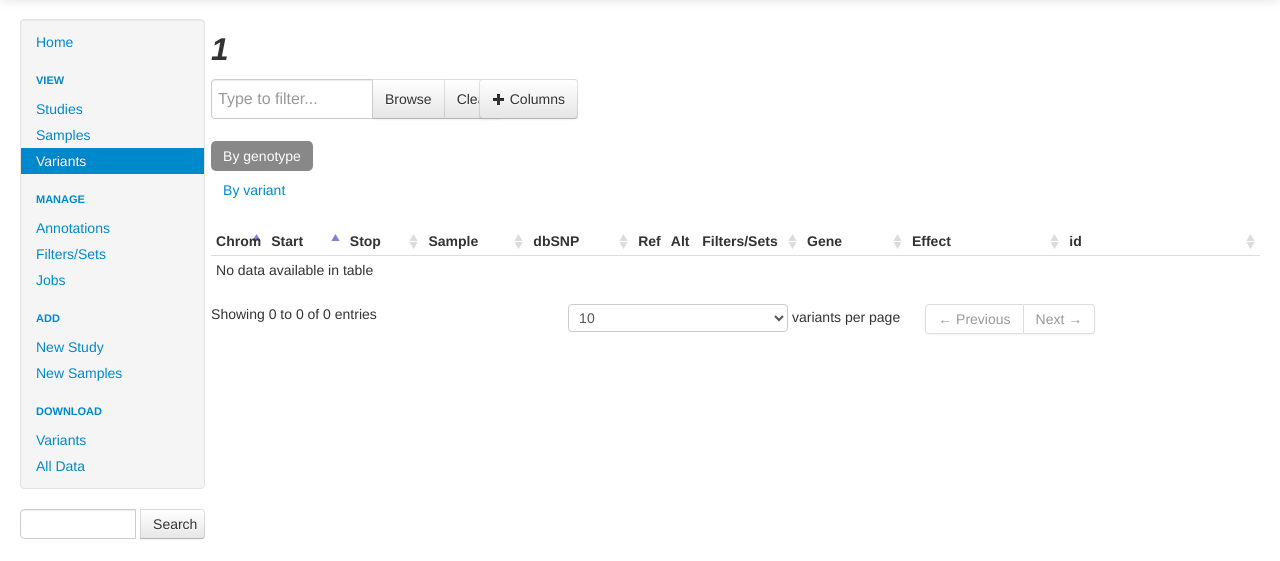
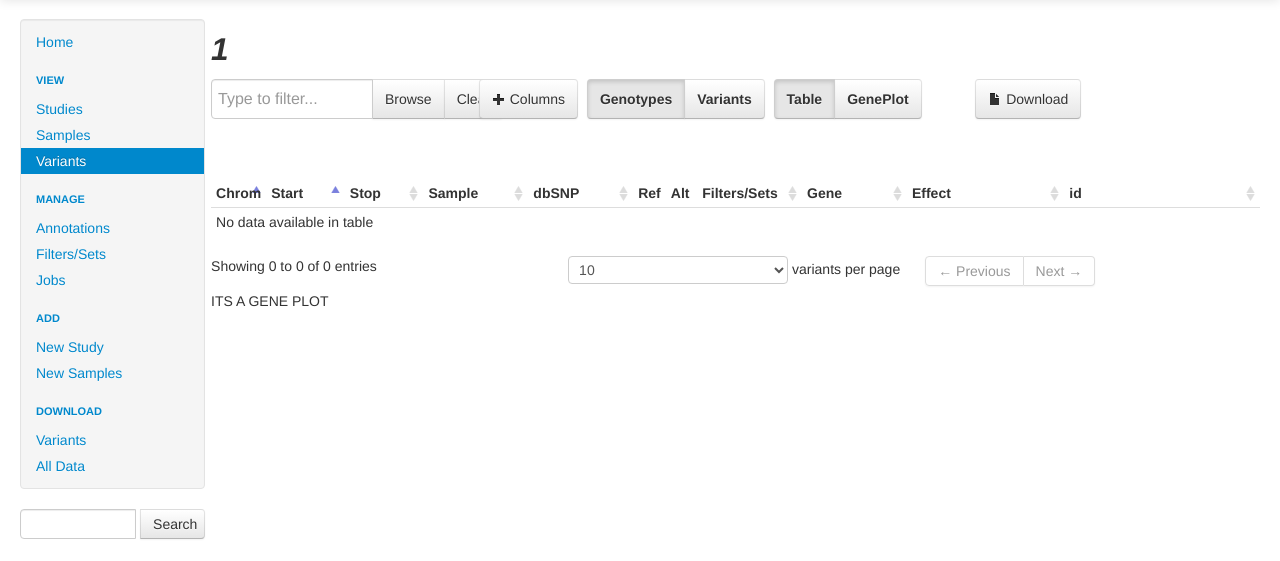
Before and after one commit to nkrumm/gauss, a Flask app: page /variants/1 in a window 1280 px wide. Shown: the part 41-602 px from the top of the page. Run offline with Flask 2, Linux system fonts and the light colour scheme; data that the repository does not hold is empty; some libraries are stand-ins or nearby versions.

Commit message:
remade single-line toolbar using radio buttons and implemented Table/GenePlot panel switching

```diff
--- a/code/templates/view_variants.html
+++ b/code/templates/view_variants.html
@@ -14,9 +14,11 @@
 	<script src="/static/datatables/datatables.view_variants_specific.js"></script>
 
 	<style>
+
 	.toolbar-pills .active a,
 	.toolbar-pills .active a:hover {background-color: #888888;}
 	.toolbar-btn {height: 40px !important}
+
 	.select-menu-item {
 		display: table-cell;
 		padding-right: 8px;
@@ -26,13 +28,16 @@
 		padding-left: 8px !important;
 
 	}
+	.variant_table {
+		padding-top: 20px;
+	}
 	</style>
 	<script>
 	function build_toolbar(){
-		html_str = '<div class="span2"><ul class="nav nav-pills toolbar-pills">';
-		html_str += '<li id="genotype_pill" class="active"><a href="#" onClick="toggle_grouping(\'genotype\')">By genotype</a></li>';
-		html_str += '<li id="variant_pill"><a href="#" onClick="toggle_grouping(\'variant\')">By variant</a></li></ul></div>';
-		html_str += '<div id="set_labels" class="span10"></div>'
+		//html_str = '<div class="span2">';//<ul class="nav nav-pills toolbar-pills">';
+		//html_str += '<li id="genotype_pill" class="active"><a href="#" onClick="toggle_grouping(\'genotype\')">By genotype</a></li>';
+		//html_str += '<li id="variant_pill"><a href="#" onClick="toggle_grouping(\'variant\')">By variant</a></li></ul></div>';
+		html_str = '<div id="set_labels" class="span10"></div>'
 		return html_str
 	}
 
@@ -123,6 +128,7 @@ var filter_string = ""
 var group_string = ""
 var column_string = ""
 var grouping_state = "genotype"
+var view_mode = ""
 
 function toggle_grouping(grouping){
 	if (variant_grouping_enabled & grouping == "variant"){
@@ -142,6 +148,17 @@ function toggle_grouping(grouping){
 		$("#genotype_pill").addClass("active")
 		$("#variant_pill").removeClass("active")
 		$($("#example thead tr th")[3]).text("Sample")
+	}
+}
+
+function toggle_view(view_mode){
+	if (view_mode == "table"){
+		$(".variant_table").show()
+		$(".geneplot_div").hide()
+	}
+	else {
+		$(".variant_table").hide()
+		$(".geneplot_div").show()
 	}
 }
 
@@ -261,7 +278,8 @@ $(document).ready(function() {
 							);
 	});
 	if (query_string == ""){
-		$("#variant_pill").addClass("disabled")
+		$("#variant_group_btn").addClass("disabled")
+		$("#genotype_group_btn").addClass("active")
 		variant_grouping_enabled = false;
 		console.log("disabling group by variant")
 	} else {
@@ -290,19 +308,42 @@ $(document).ready(function() {
 
 	</div>
 
-	<div class="span3">
+	<div class="span7">
+
 		<div class="btn-group">
-	  		<button class="btn toolbar-btn dropdown-toggle" data-toggle="dropdown"><i class="icon-plus"></i> Columns</span></button>
+	  		<button class="btn toolbar-btn dropdown-toggle" data-toggle="dropdown"><i class="icon-plus"></i> Columns</button>
   			<ul class="dropdown-menu" id="column_selector">
     			<!-- dropdown menu links are built by build_column_selector()-->
   			</ul>
 	  	</div>
 
+	  	<div class="btn-group" id='grouping_toggle_buttons' data-toggle="buttons-radio">
+		  <button class="btn toolbar-btn toolbar-btn-radio active" id='genotype_group_btn' onClick='toggle_grouping("genotype"); return false;'><b>Genotypes</b></button>
+		  <button class="btn toolbar-btn toolbar-btn-radio" id='variant_group_btn' onClick='toggle_grouping("variant"); return false;'><b>Variants</b></button>
+		</div>
+		<div class="btn-group" id='table_view_toggle_buttons' data-toggle="buttons-radio">
+		  <button class="btn toolbar-btn toolbar-btn-radio active" id='table_view_btn' onClick='toggle_view("table"); return false;'><b>Table</b></button>
+		  <button class="btn toolbar-btn toolbar-btn-radio" id='geneplot_view_btn' onClick='toggle_view("geneplot"); return false;'><b>GenePlot</b></button>
+		</div>
+
+		<div class="btn-group pull-right">
+			<button class="btn toolbar-btn dropdown-toggle pull-right" data-toggle="dropdown" onClick=''><i class="icon-file"></i> Download</button>
+			<ul class="dropdown-menu" id="save_selector">
+    			<li><a class='select-menu'>As CSV</a></li>
+    			<li><a class='select-menu'>As HTML</a></li>
+  			</ul>
+		</div>
 	</div>
 	</div>
 	<div class='toolbar'></div>
-	<table class="table table-hover table-condensed" id="example">
-	</table>
+	<div class='variant_table'>
+		<table class="table table-hover table-condensed" id="example"></table>
+	</div>
+
+	<div class='geneplot_div'>
+		<div class='span12'>
+		ITS A GENE PLOT</div>
+	</div>
 
 
 	<div id="myModal" class="modal hide" style="margin: 120px 0 0 -280px;" tabindex="-1" data-backdrop="0" role="dialog" aria-labelledby="myModalLabel" aria-hidden="true">
```
